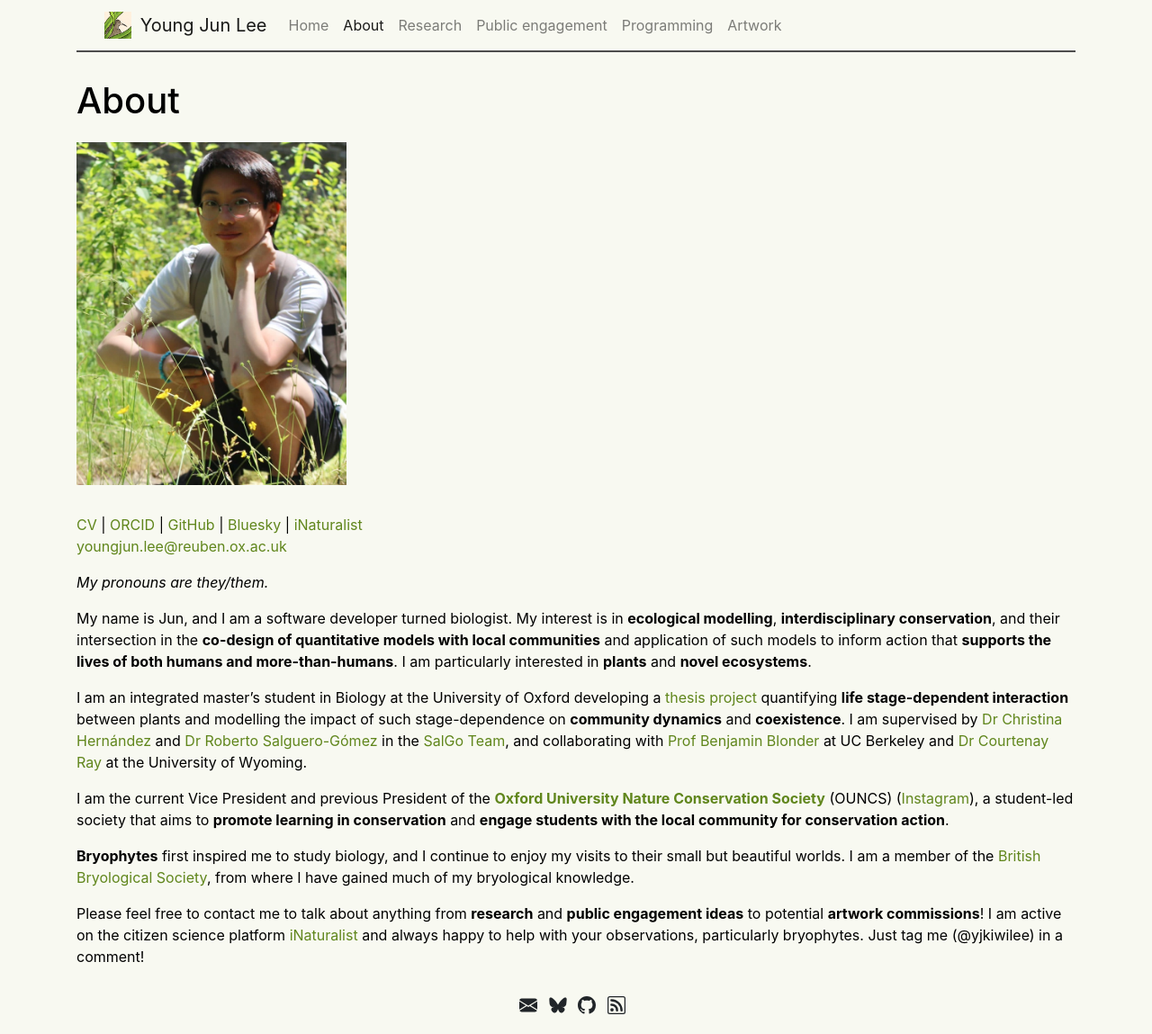
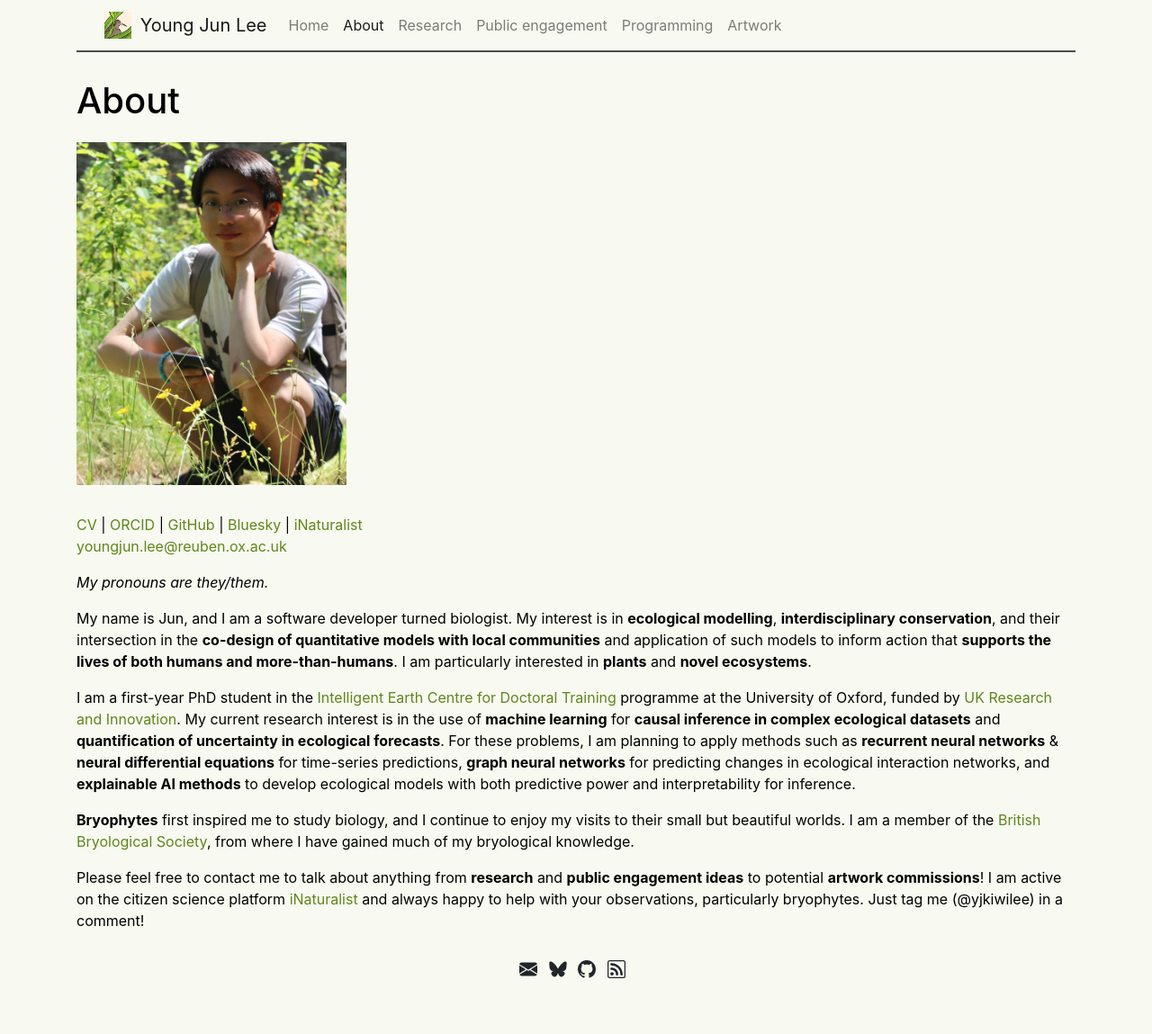
Before and after one commit to yjkiwilee/yjkiwilee.github.io, a Jekyll site: the page built from about.md, in a window 1280 px wide. Shown: the whole page at 90% size. Built offline with Jekyll 4.4.1, drawn with Linux system fonts in a browser that asks for light colours; after the commit the page ends 1109 px from its top, so only the background shows below that.

Commit message:
Update with new CV & altered about

```diff
--- a/about.md
+++ b/about.md
@@ -6,7 +6,7 @@ permalink: /about/
 
 ![profile picture](/assets/images/profile_picture.jpg){: width="300px" }
 
-[CV](/assets/other/YJ_Lee_CV_122024.pdf) \| [ORCID](https://orcid.org/0000-0002-4989-9956) \|
+[CV](/assets/other/YJL_CV_01122025.pdf) \| [ORCID](https://orcid.org/0000-0002-4989-9956) \|
 [GitHub](https://github.com/yjkiwilee) \| [Bluesky](https://bsky.app/profile/yjmosslee.bsky.social) \| [iNaturalist](https://www.inaturalist.org/people/yjkiwilee)<br>
 [youngjun.lee@reuben.ox.ac.uk](mailto:youngjun.lee@reuben.ox.ac.uk)
 
@@ -14,9 +14,7 @@ permalink: /about/
 
 My name is Jun, and I am a software developer turned biologist. My interest is in **ecological modelling**, **interdisciplinary conservation**, and their intersection in the **co-design of quantitative models with local communities** and application of such models to inform action that **supports the lives of both humans and more-than-humans**. I am particularly interested in **plants** and **novel ecosystems**.
 
-I am an integrated master's student in Biology at the University of Oxford developing a [thesis project](/research/) quantifying **life stage-dependent interaction** between plants and modelling the impact of such stage-dependence on **community dynamics** and **coexistence**. I am supervised by [Dr Christina Hernández](https://www.biology.ox.ac.uk/people/christina-hernandez) and [Dr Roberto Salguero-Gómez](https://www.biology.ox.ac.uk/people/rob-salguero-gomez) in the [SalGo Team](https://www.salgo.ox.ac.uk/), and collaborating with [Prof Benjamin Blonder](https://benjaminblonder.org/people/principal-investigator/) at UC Berkeley and [Dr Courtenay Ray](https://courtenayray.com/) at the University of Wyoming.
-
-I am the current Vice President and previous President of the **[Oxford University Nature Conservation Society](https://oxconsocorg.wordpress.com/)** (OUNCS) ([Instagram](https://www.instagram.com/oxfordconservationsoc/)), a student-led society that aims to **promote learning in conservation** and **engage students with the local community for conservation action**.
+I am a first-year PhD student in the [Intelligent Earth Centre for Doctoral Training](https://intelligent-earth.ox.ac.uk/home) programme at the University of Oxford, funded by [UK Research and Innovation](https://www.ukri.org/). My current research interest is in the use of **machine learning** for **causal inference in complex ecological datasets** and **quantification of uncertainty in ecological forecasts**. For these problems, I am planning to apply methods such as **recurrent neural networks** & **neural differential equations** for time-series predictions, **graph neural networks** for predicting changes in ecological interaction networks, and **explainable AI methods** to develop ecological models with both predictive power and interpretability for inference.
 
 **Bryophytes** first inspired me to study biology, and I continue to enjoy my visits to their small but beautiful worlds. I am a member of the [British Bryological Society](https://www.britishbryologicalsociety.org.uk/), from where I have gained much of my bryological knowledge.
 
```
Also changed, not shown: 2 other files.
